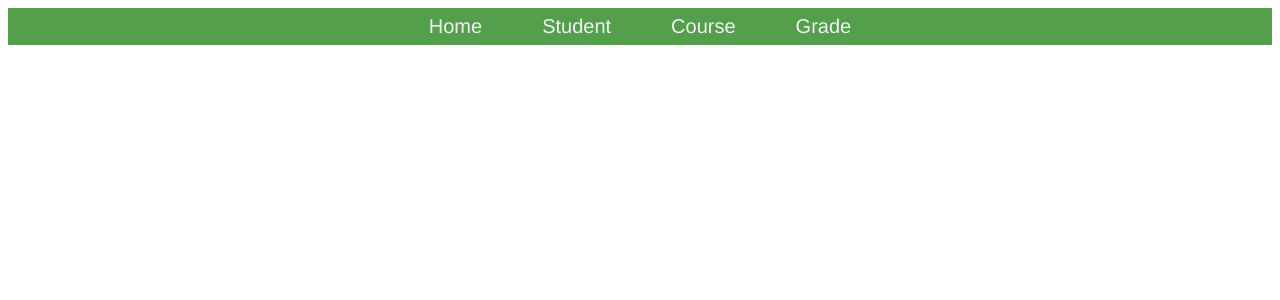
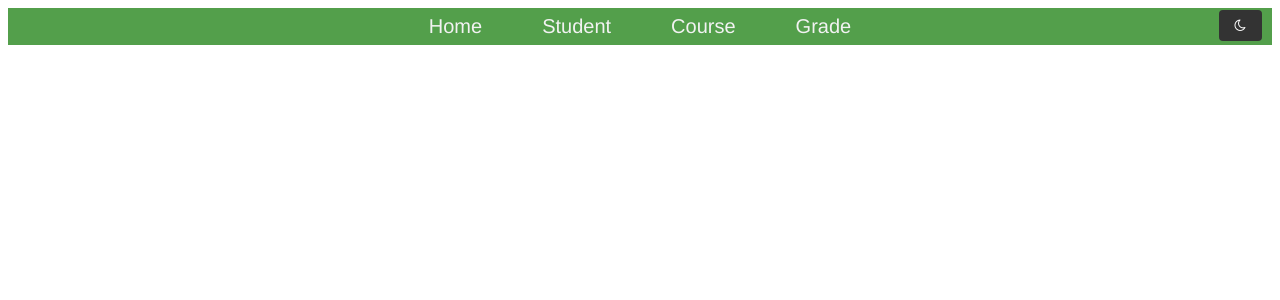
Before and after one commit to danielstorchHTW/frontend, a Vue app: page / in a window 1280 px wide. Shown: the top 300 px of the page. Built offline with nearby package versions, Linux system fonts and the light colour scheme.

Commit message:
darkmode

```diff
--- a/package.json
+++ b/package.json
@@ -16,7 +16,8 @@
   "dependencies": {
     "core-js": "^3.8.3",
     "vue": "^3.2.13",
-    "vue-router": "^4.0.3"
+    "vue-router": "^4.0.3",
+    "vuex": "^4.1.0"
   },
   "devDependencies": {
     "@babel/core": "^7.12.16",
--- a/src/App.vue
+++ b/src/App.vue
@@ -1,12 +1,24 @@
 <template>
+  <head>
+    <meta name="viewport" content="width=device-width, initial-scale=1">
+    <!-- Add icon library -->
+    <link rel="stylesheet" href="https://cdnjs.cloudflare.com/ajax/libs/font-awesome/4.7.0/css/font-awesome.min.css">
+  </head>
+  <div class="app-container" id="app" :class="{ 'dark-mode': darkMode }">
     <div class="topnav">
       <a href="home" class="navvv">Home</a>
       <a href="student" class="navvv">Student</a>
       <a href="course" class="navvv">Course</a>
       <a href="grade" class="navvv">Grade</a>
     </div>
-
     <router-view/>
+    <div class="dark-mode-button-container">
+      <button class="dark-mode-button" @click="toggleDarkMode">
+        <i v-if="darkMode" class="fa fa-sun-o"></i>
+        <i v-else class="fa fa-moon-o"></i>
+      </button>
+    </div>
+  </div>
 </template>
 
 <style>
@@ -17,7 +29,7 @@
   text-align: center;
   color: #2c3e50;
 }
-/* Add a black background color to the top navigation */
+
 .topnav {
   background-color: #539f4b;
   text-align: center;
@@ -26,27 +38,86 @@
   padding: 7px;
 }
 
-/* Style the links inside the navigation bar */
 .topnav a {
   color: #f2f2f2;
   text-align: right;
   padding: 14px 30px;
   text-decoration: none;
-  font-size:20px;
+  font-size: 20px;
 }
 
-
-/* Change the color of links on hover */
 .topnav a:hover {
   background-color: #063822;
   color: #fafafa;
 }
 
-/* Add a color to the active/current link */
 .topnav a.active {
   background-color: #04AA6D;
   color: white;
 }
+
+.app-container {
+  position: relative;
+}
+
+.dark-mode-button-container {
+  position: absolute;
+  top: 2px;
+  right: 10px;
+  display: flex;
+  align-items: center;
+}
+
+.dark-mode-button {
+  padding: 8px 16px;
+  background-color: #333;
+  color: #fff;
+  border: none;
+  border-radius: 4px;
+  cursor: pointer;
+}
+
+.dark-mode-button:hover {
+  background-color: #4b4b4b;
+}
+
+/* Dark Mode Styles */
+
+#app.dark-mode table {
+  color: #ffffff;
+}
+
+html.dark-mode {
+  background-color: #333333;
+}
+
 </style>
+
+<script>
+export default {
+  data() {
+    return {
+      darkMode: false
+    };
+  },
+  created() {
+    const storedDarkMode = localStorage.getItem('darkMode');
+    if (storedDarkMode !== null) {
+      this.darkMode = storedDarkMode === 'true';
+    }
+    if (this.darkMode) {
+      document.documentElement.classList.add('dark-mode');
+    }
+  },
+  methods: {
+    toggleDarkMode() {
+      this.darkMode = !this.darkMode;
+      localStorage.setItem('darkMode', this.darkMode.toString());
+      document.documentElement.classList.toggle('dark-mode');
+    }
+  }
+};
+</script>
+
 <script setup>
 </script>
--- /dev/null
+++ b/src/store.js
@@ -0,0 +1,16 @@
+import { createStore } from 'vuex';
+
+const store = createStore({
+    state() {
+        return {
+            darkMode: false,
+        };
+    },
+    mutations: {
+        toggleDarkMode(state) {
+            state.darkMode = !state.darkMode;
+        },
+    },
+});
+
+export default store;
--- a/src/views/CourseView.vue
+++ b/src/views/CourseView.vue
@@ -1,9 +1,4 @@
 <template>
-  <head>
-    <meta name="viewport" content="width=device-width, initial-scale=1">
-    <!-- Add icon library -->
-    <link rel="stylesheet" href="https://cdnjs.cloudflare.com/ajax/libs/font-awesome/4.7.0/css/font-awesome.min.css">
-  </head>
   <div class ="container">
     <input v-model="nameField" placeholder="Name" @keyup.enter="save()">
     <button type="button" class="styled-button" @click="save()">Save</button>
@@ -138,7 +133,7 @@ export default {
 }
 </script>
 
-<style scoped>
+<style>
 table {
   margin-left: auto;
   margin-right: auto;
--- a/src/views/GradeView.vue
+++ b/src/views/GradeView.vue
@@ -1,9 +1,4 @@
 <template>
-  <head>
-    <meta name="viewport" content="width=device-width, initial-scale=1">
-    <!-- Add icon library -->
-    <link rel="stylesheet" href="https://cdnjs.cloudflare.com/ajax/libs/font-awesome/4.7.0/css/font-awesome.min.css">
-  </head>
   <div class ="container">
     <input v-model="student_idField" placeholder="Student ID" @keyup.enter="save()">
     <input v-model="course_idField" placeholder="Kurs ID" @keyup.enter="save()">
@@ -228,7 +223,7 @@ export default {
 }
 </script>
 
-<style scoped>
+<style>
 
 table {
   margin-left: auto;
--- a/src/views/StudentView.vue
+++ b/src/views/StudentView.vue
@@ -1,9 +1,5 @@
 <template>
-  <head>
-    <meta name="viewport" content="width=device-width, initial-scale=1">
-    <!-- Add icon library -->
-    <link rel="stylesheet" href="https://cdnjs.cloudflare.com/ajax/libs/font-awesome/4.7.0/css/font-awesome.min.css">
-  </head>
+  <div class="app-container" id="app" :class="{ 'dark-mode': darkMode }">
     <div class="container">
       <input v-model="nameField" placeholder="Name" @keyup.enter="save()">
       <input v-model="matrikelnrField" placeholder="Matrikelnummer" @keyup.enter="save()">
@@ -38,6 +34,7 @@
         </tbody>
       </table>
     </div>
+  </div>
 </template>
 
 <script>
@@ -57,7 +54,8 @@ export default {
       matrikelnrField: '',
       claims: '',
       accessToken: '',
-      filterCrit: ''
+      filterCrit: '',
+      darkMode: false
     }
   },
   methods: {
@@ -66,6 +64,7 @@ export default {
           it => crit.length < 1 ||
               it.name.toLowerCase().includes(crit.toLowerCase()))
     },
+
     loadStudents () {
       const requestOptions = {
         method: 'GET',
@@ -144,7 +143,7 @@ export default {
 }
 </script>
 
-<style scoped>
+<style>
 table {
   margin-left: auto;
   margin-right: auto;
```
Also changed, not shown: src/main.js (+8 -4 lines), 1 other file (tests, documents, lock files or other folders). Lines whose indentation alone changed are shown as unchanged.
